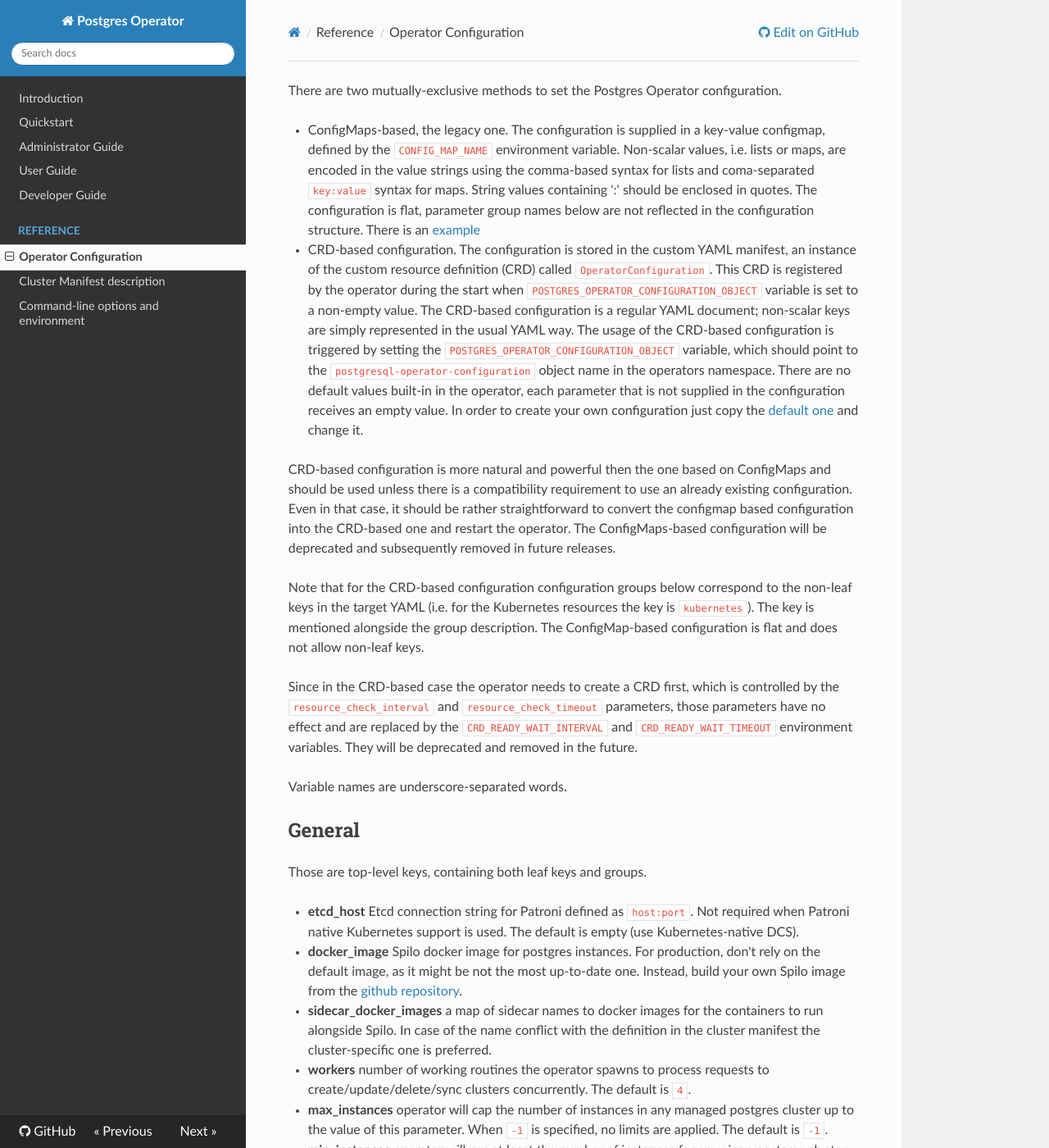
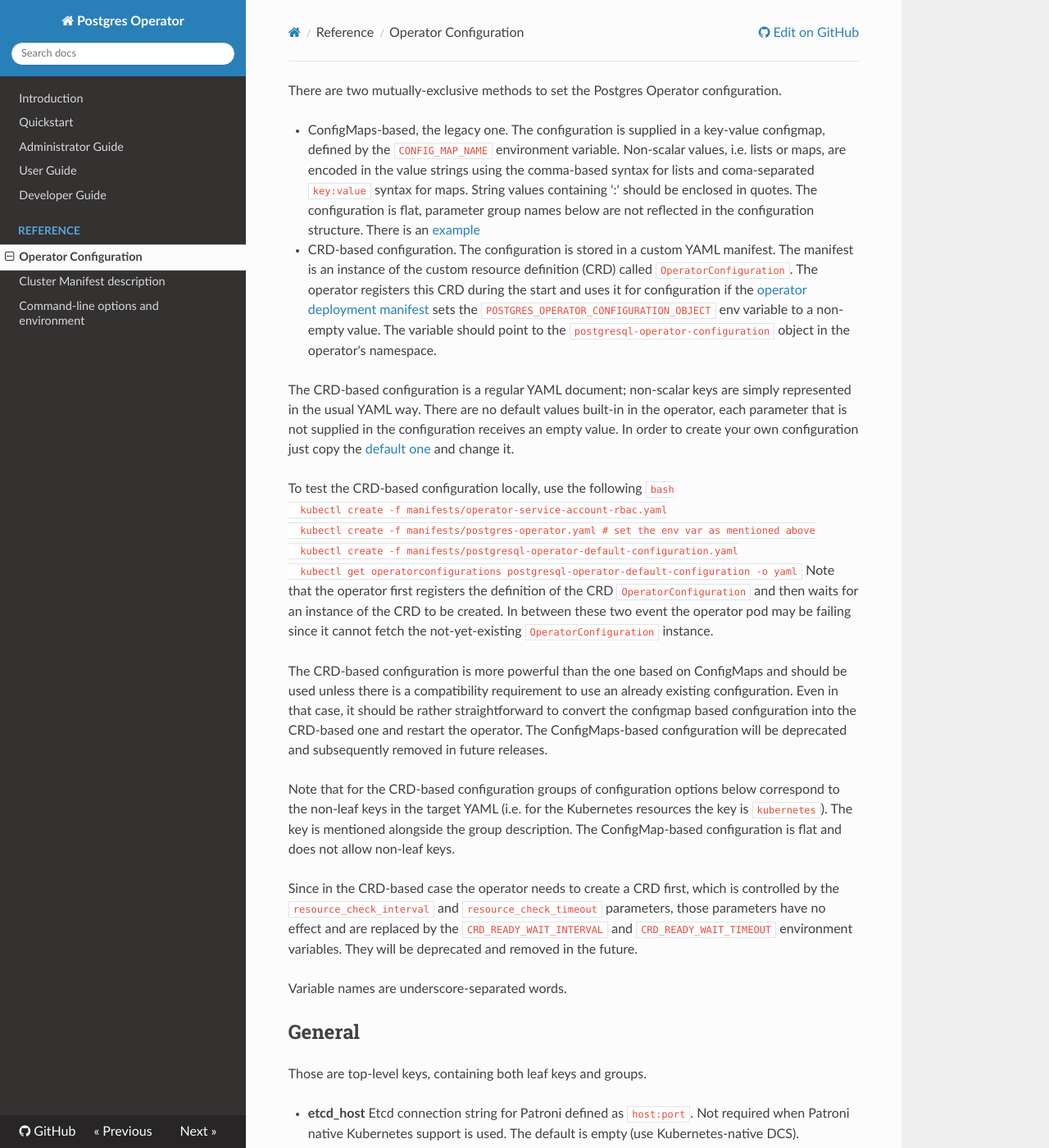
Before and after one commit to zalando/postgres-operator, an MkDocs documentation site: the page built from docs/reference/operator_parameters.md, in a window 1280 px wide and 1400 px high. Shown: the whole window at 82% size. Built offline with MkDocs 1.6.1, drawn with Linux system fonts in a browser that asks for light colours; nearby versions of some CDN libraries; old or Windows-style settings are respelled for this version of MkDocs; some of the changed text lies outside the part shown.

Commit message:
Update CRD configuration docs and fix the CDP build (#414)
* Update CRD configuration docs

* document resource consumption of the operator

* Add talks by Oleksii

````diff
--- a/docs/reference/operator_parameters.md
+++ b/docs/reference/operator_parameters.md
@@ -10,29 +10,37 @@ configuration.
   configuration structure. There is an
   [example](https://github.com/zalando-incubator/postgres-operator/blob/master/manifests/configmap.yaml)
 
-* CRD-based configuration.  The configuration is stored in the custom YAML
-  manifest, an instance of the custom resource definition (CRD) called
-  `OperatorConfiguration`.  This CRD is registered by the operator
-  during the start when `POSTGRES_OPERATOR_CONFIGURATION_OBJECT` variable is
-  set to a non-empty value. The CRD-based configuration is a regular YAML
-  document; non-scalar keys are simply represented in the usual YAML way. The
-  usage of the CRD-based configuration is triggered by setting the
-  `POSTGRES_OPERATOR_CONFIGURATION_OBJECT` variable, which should point to the
-  `postgresql-operator-configuration` object name in the operators namespace.
+* CRD-based configuration. The configuration is stored in a custom YAML
+  manifest. The manifest is an instance of the custom resource definition (CRD) called
+  `OperatorConfiguration`. The operator registers this CRD
+  during the start and uses it for configuration if the [operator deployment manifest ](https://github.com/zalando-incubator/postgres-operator/blob/master/manifests/postgres-operator.yaml#L21) sets the `POSTGRES_OPERATOR_CONFIGURATION_OBJECT` env variable to a non-empty value. The variable should point to the
+  `postgresql-operator-configuration` object in the operator's namespace.
+
+  The CRD-based configuration is a regular YAML
+  document; non-scalar keys are simply represented in the usual YAML way.
   There are no default values built-in in the operator, each parameter that is
   not supplied in the configuration receives an empty value.  In order to
   create your own configuration just copy the [default
   one](https://github.com/zalando-incubator/postgres-operator/blob/master/manifests/postgresql-operator-default-configuration.yaml)
   and change it.
 
-CRD-based configuration is more natural and powerful then the one based on
+  To test the CRD-based configuration locally, use the following
+  ```bash
+  kubectl create -f manifests/operator-service-account-rbac.yaml
+  kubectl create -f manifests/postgres-operator.yaml # set the env var as mentioned above
+  kubectl create -f manifests/postgresql-operator-default-configuration.yaml
+  kubectl get operatorconfigurations postgresql-operator-default-configuration -o yaml
+  ```
+  Note that the operator first registers the definition of the CRD   `OperatorConfiguration` and then waits for an instance of the CRD to be created. In between these two event the operator pod may be failing since it cannot fetch the not-yet-existing `OperatorConfiguration` instance.
+
+The CRD-based configuration is more powerful than the one based on
 ConfigMaps and should be used unless there is a compatibility requirement to
 use an already existing configuration. Even in that case, it should be rather
 straightforward to convert the configmap based configuration into the CRD-based
 one and restart the operator. The ConfigMaps-based configuration will be
 deprecated and subsequently removed in future releases.
 
-Note that for the CRD-based configuration configuration groups below correspond
+Note that for the CRD-based configuration groups of configuration options below correspond
 to the non-leaf keys in the target YAML (i.e. for the Kubernetes resources the
 key is `kubernetes`). The key is mentioned alongside the group description. The
 ConfigMap-based configuration is flat and does not allow non-leaf keys.
@@ -44,7 +52,6 @@ parameters, those parameters have no effect and are replaced by the
 They will be deprecated and removed in the future.
 
 Variable names are underscore-separated words.
-
 
 
 ## General
@@ -222,7 +229,7 @@ CRD-based configuration.
   settings. The default is `1Gi`.
 
 * **set_memory_request_to_limit**
-  Set `memory_request` to `memory_limit` for all Postgres clusters (the default value is also increased). This prevents certain cases of memory overcommitment at the cost of overprovisioning memory and potential scheduling problems for containers with high memory limits due to the lack of memory on Kubernetes cluster nodes. This affects all containers (Postgres, Scalyr sidecar, and other sidecars). The default is `false`.
+  Set `memory_request` to `memory_limit` for all Postgres clusters (the default value is also increased). This prevents certain cases of memory overcommitment at the cost of overprovisioning memory and potential scheduling problems for containers with high memory limits due to the lack of memory on Kubernetes cluster nodes. This affects all containers created by the operator (Postgres, Scalyr sidecar, and other sidecars); to set resources for the operator's own container, change the [operator deployment manually](https://github.com/zalando-incubator/postgres-operator/blob/master/manifests/postgres-operator.yaml#L13). The default is `false`.
 
 * **enable_shm_volume**
   Instruct operator to start any new database pod without limitations on shm
````
Also changed, not shown: docs/index.md (+3 -1 lines), 3 other files.
